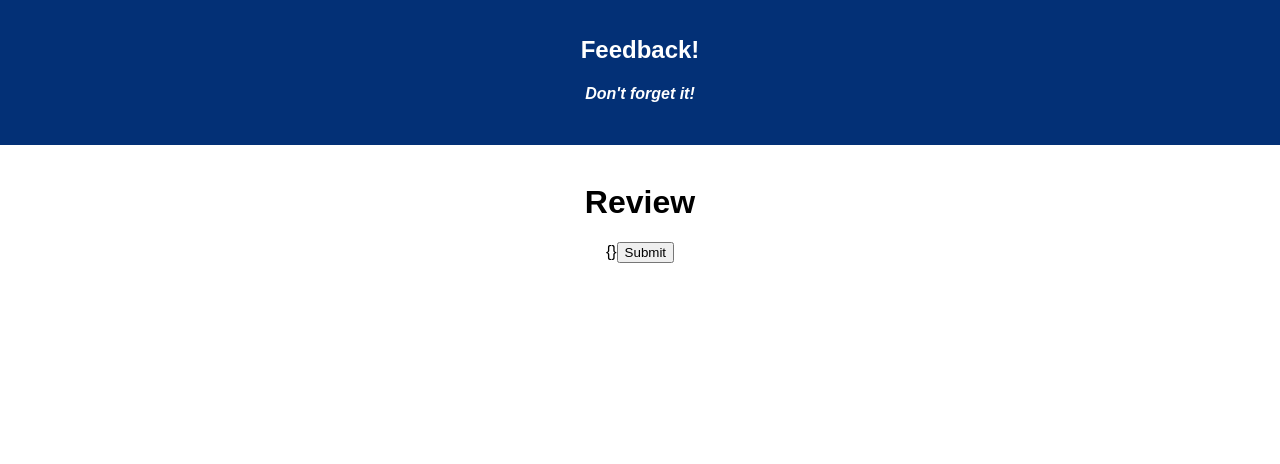
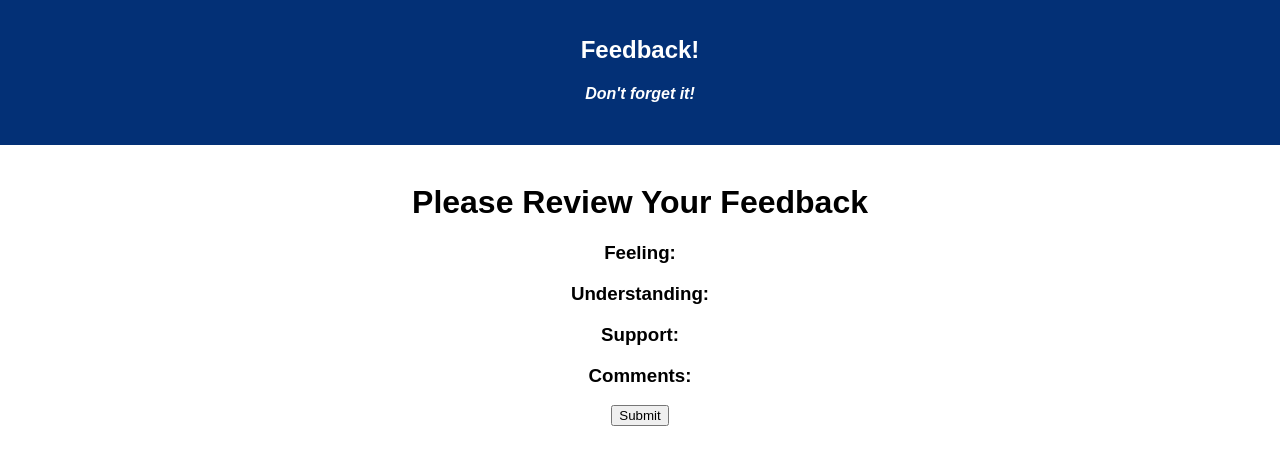
Before and after one commit to meghen/redux-feedback-loop, a React (Create React App) app: page /#/review in a window 1280 px wide. Shown: the top 464 px of the page. Built offline with nearby package versions, Linux system fonts and the light colour scheme.

Commit message:
basic styling on review page

```diff
--- a/src/components/Review/Review.js
+++ b/src/components/Review/Review.js
@@ -22,8 +22,11 @@ class Review extends Component {
   render() {
     return (
         <div>
-          <h1>Review</h1>
-          {JSON.stringify(this.props.reduxStore)}
+          <h1>Please Review Your Feedback</h1>
+          <h3>Feeling: {this.props.reduxStore.feeling}</h3>
+          <h3>Understanding: {this.props.reduxStore.understanding}</h3>
+          <h3>Support: {this.props.reduxStore.support}</h3>
+          <h3>Comments: {this.props.reduxStore.comments}</h3>
           <button onClick={this.handleClick}>Submit</button>
         </div>
     );
```
